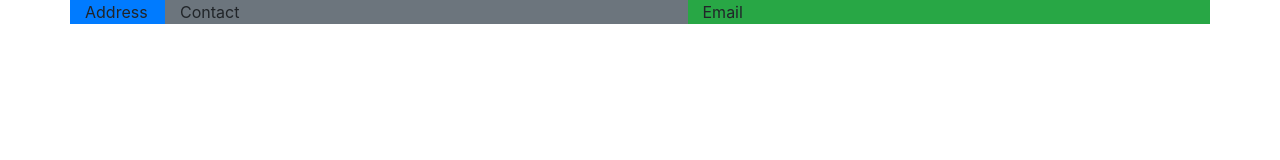
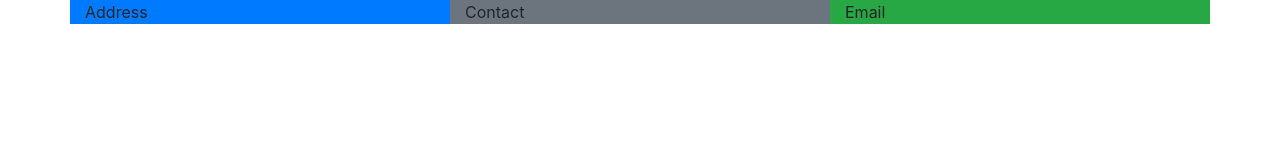
Before and after one commit to karthikesanaru/karthikesanaru.github.io, a plain HTML site: page index.html in a window 1280 px wide. Drawn offline with nearby package versions, Linux system fonts and the light colour scheme.

Commit message:
Update index.html

```diff
--- a/index.html
+++ b/index.html
@@ -13,7 +13,7 @@
 <body>
 <div class="container">
   <div class="row">
-    <div class="col-1 bg-primary">
+    <div class="col-sm bg-primary">
     Address
     </div>
     <div class="col-sm bg-secondary">
```
